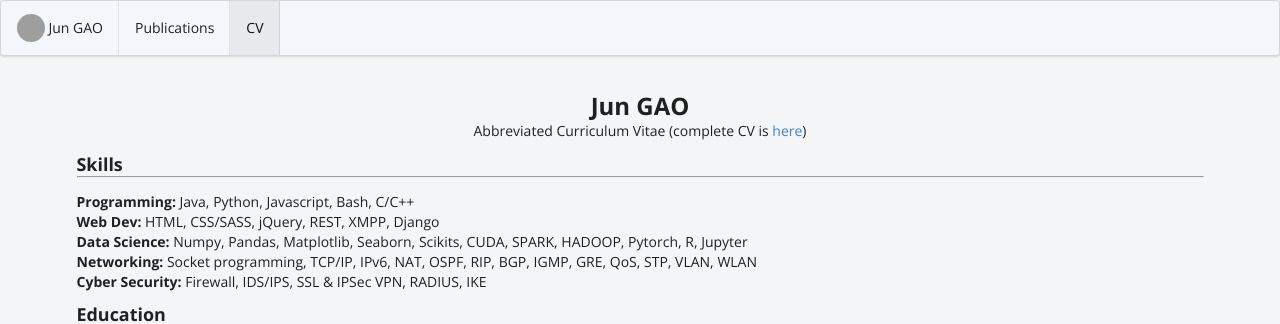
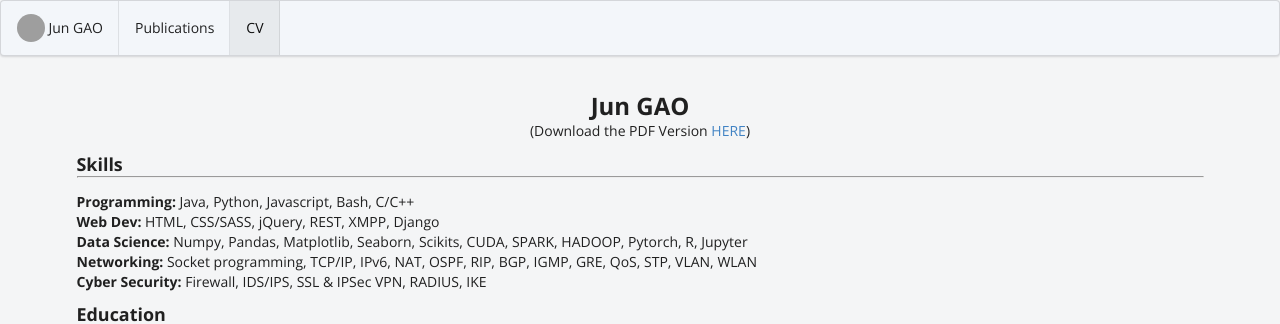
Before and after one commit to gaojun0816/gaojun0816.github.io, a Jekyll site: the page built from bio/index.html, in a window 1280 px wide and 900 px high. Shown: the top 324 px of the window. Built offline with Jekyll 4.4.1, drawn with Linux system fonts in a browser that asks for light colours; a style sheet for code colours, icons or effects is not loaded; some of the changed text lies outside the part shown; grey boxes are pictures that could not be loaded.

Commit message:
correct typo and updated PDF CV

```diff
--- a/_data/bio.json
+++ b/_data/bio.json
@@ -1,8 +1,8 @@
 {
   "basics": {
     "name": "Jun GAO",
-    "label": "Doctoral researcher",
-    "cv": "/resources/jun-cv.pdf",
+    "label": "Doctoral Researcher",
+    "cv": "/resources/CV_wo_photo.pdf",
     "picture": "/images/jun_square.jpg",
     "email": "gaojun0816@yahoo.com",
     "phone": "+352 661 445 720",
--- a/_includes/theme-bio-jun.html
+++ b/_includes/theme-bio-jun.html
@@ -2,7 +2,7 @@
 
   <div class="sixteen wide column no-bottom">
     <h2 class="ui center aligned header no-bottom">{{ site.data.bio.basics.name }}</h2>
-    <p style="text-align: center">Abbreviated Curriculum Vitae (complete CV is <a href="{{ site.data.bio.basics.cv }}">here</a>)</p>
+    <p style="text-align: center">(Download the PDF Version <a href="{{ site.data.bio.basics.cv }}">HERE</a>)</p>
   </div>
 
   {% include bio-skills-1.html %}
@@ -12,7 +12,7 @@
 
   <div class="sixteen wide column no-bottom">
     <hr>
-    <p style="text-align: center">Complete CV for Philip Johnson is <a href="{{ site.data.bio.basics.cv }}">here</a></p>
+    <p style="text-align: center">Download the PDF Version <a href="{{ site.data.bio.basics.cv }}">HERE</a></p>
   </div>
 
 </div>
```
Also changed, not shown: 1 other file.
